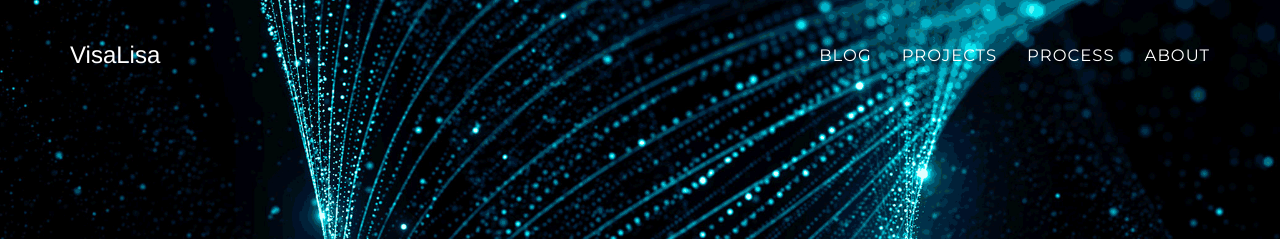
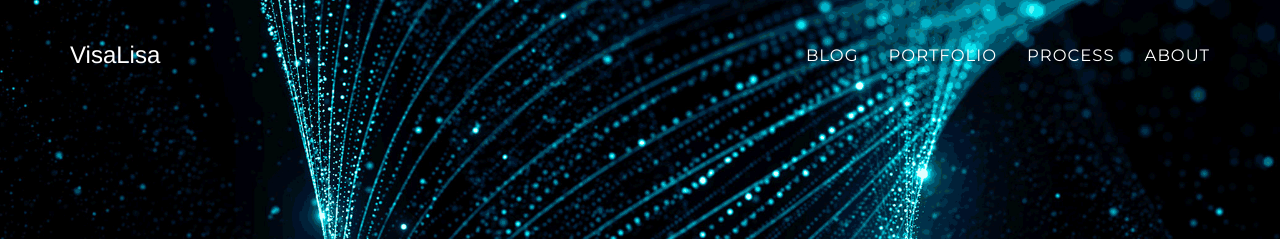
Before and after one commit to VisaLisa/visalisa.github.io, a Jekyll site: the page built from index.html, in a window 1280 px wide. Shown: the top 239 px of the page. Built offline with Jekyll 4.4.1, drawn with Linux system fonts in a browser that asks for light colours; some web fonts are replaced.

Commit message:
rename links

```diff
--- a/_includes/nav.html
+++ b/_includes/nav.html
@@ -23,7 +23,7 @@
                         <a class="page-scroll" href="/blog/">Blog</a>
                     </li>
                     <li>
-                        <a class="page-scroll" href="/projects/">Projects</a>
+                        <a class="page-scroll" href="/portfolio/">Portfolio</a>
                     </li>
                     <li>
                         <a class="page-scroll" href="/process/">Process</a>
--- a/projects.html
+++ b/projects.html
@@ -1,6 +1,6 @@
 ---
 layout: default
-title: "Projects"
+title: "Portfolio"
 ---
 
 {% include portfolio_grid.html %}
```
Also changed, not shown: _posts/_blog/2018-07-10-pre-setup.md (renamed from _posts/2018-07-10-pre-setup.md), _posts/_portfolio/2018-07-11-unsupervised-ml-consumer.md (renamed from _posts/2018-07-11-unsupervised-ml-consumer.md).
